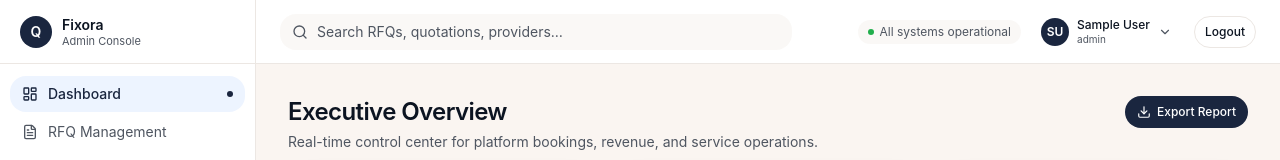
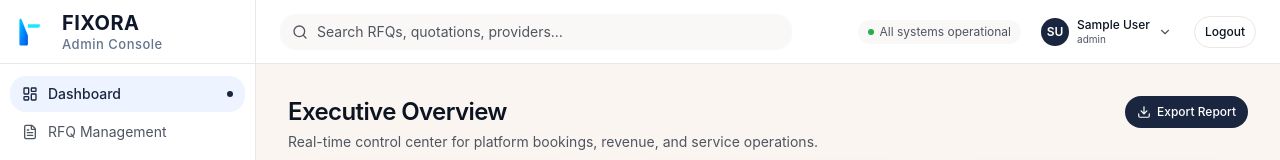
Before and after one commit to kvip6240-hash/fixora-admin-dashbord, a React (Vite) app: page / in a window 1280 px wide. Shown: the top 160 px of the page. Built offline with nearby package versions, Linux system fonts and the light colour scheme; no server answers; sample sign-in values are in the browser's storage.

Commit message:
Update Fixora admin console branding

```diff
--- a/src/components/app-shell.tsx
+++ b/src/components/app-shell.tsx
@@ -71,13 +71,35 @@ export function AppShell({
       <Toaster position="top-right" richColors closeButton />
       {/* Sidebar */}
       <aside className="hidden lg:flex flex-col w-64 shrink-0 bg-sidebar border-r border-sidebar-border">
-        <div className="h-16 flex items-center gap-2.5 px-5 border-b border-sidebar-border">
-          <div className="w-8 h-8 rounded-lg bg-primary flex items-center justify-center text-primary-foreground font-semibold text-sm">
-            Q
-          </div>
+        <div className="h-16 flex items-center gap-3 px-4 border-b border-sidebar-border">
+          {/* Fixora Cyan-to-Blue Gradient Logo Icon */}
+          <svg className="w-[34px] h-[34px] shrink-0" viewBox="0 0 40 40" fill="none" xmlns="http://www.w3.org/2000/svg">
+            <defs>
+              <linearGradient id="fixora-gradient-mark" x1="0%" y1="0%" x2="100%" y2="100%">
+                <stop offset="0%" stopColor="#00D2FF" />
+                <stop offset="50%" stopColor="#0088FF" />
+                <stop offset="100%" stopColor="#0052D4" />
+              </linearGradient>
+            </defs>
+            {/* Geometric F logo mark */}
+            <path
+              d="M 6 4 C 4.895 4 4 4.895 4 6 L 4 34 C 4 35.105 4.895 36 6 36 L 12 36 C 13.105 36 14 35.105 14 34 L 14 24 L 28 C 29.105 24 30 23.105 30 22 L 30 17 C 30 15.895 29.105 15 28 15 L 14 15 L 14 11 L 34 C 35.105 11 36 10.105 36 9 L 36 6 C 36 4.895 35.105 4 34 4 L 6 4 Z"
+              fill="url(#fixora-gradient-mark)"
+            />
+            <path
+              d="M 14 15 L 26 15 C 27.105 15 28 14.105 28 13 L 28 11 L 14 11 L 14 15 Z"
+              fill="#00E5FF"
+              opacity="0.9"
+            />
+          </svg>
+
           <div className="leading-tight">
-            <div className="text-sm font-semibold text-sidebar-foreground">Fixora</div>
-            <div className="text-[11px] text-muted-foreground">Admin Console</div>
+            <div className="text-[20px] font-bold text-[#0F172A] dark:text-white tracking-[0.5px] uppercase">
+              FIXORA
+            </div>
+            <div className="text-[13px] font-medium text-[#64748B] dark:text-slate-400 tracking-[0.5px]">
+              Admin Console
+            </div>
           </div>
         </div>
         <nav className="flex-1 overflow-y-auto py-3 px-2.5 space-y-0.5">
```
